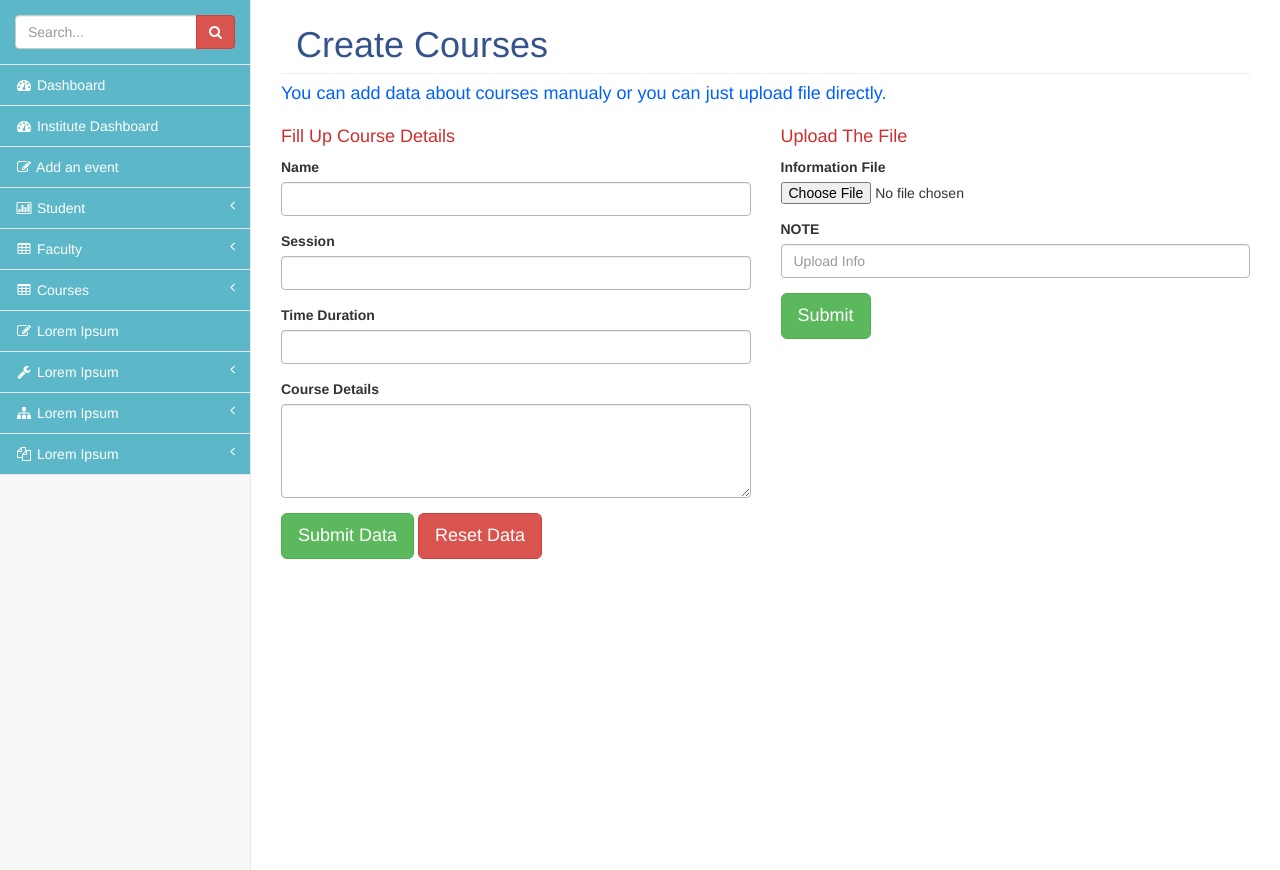
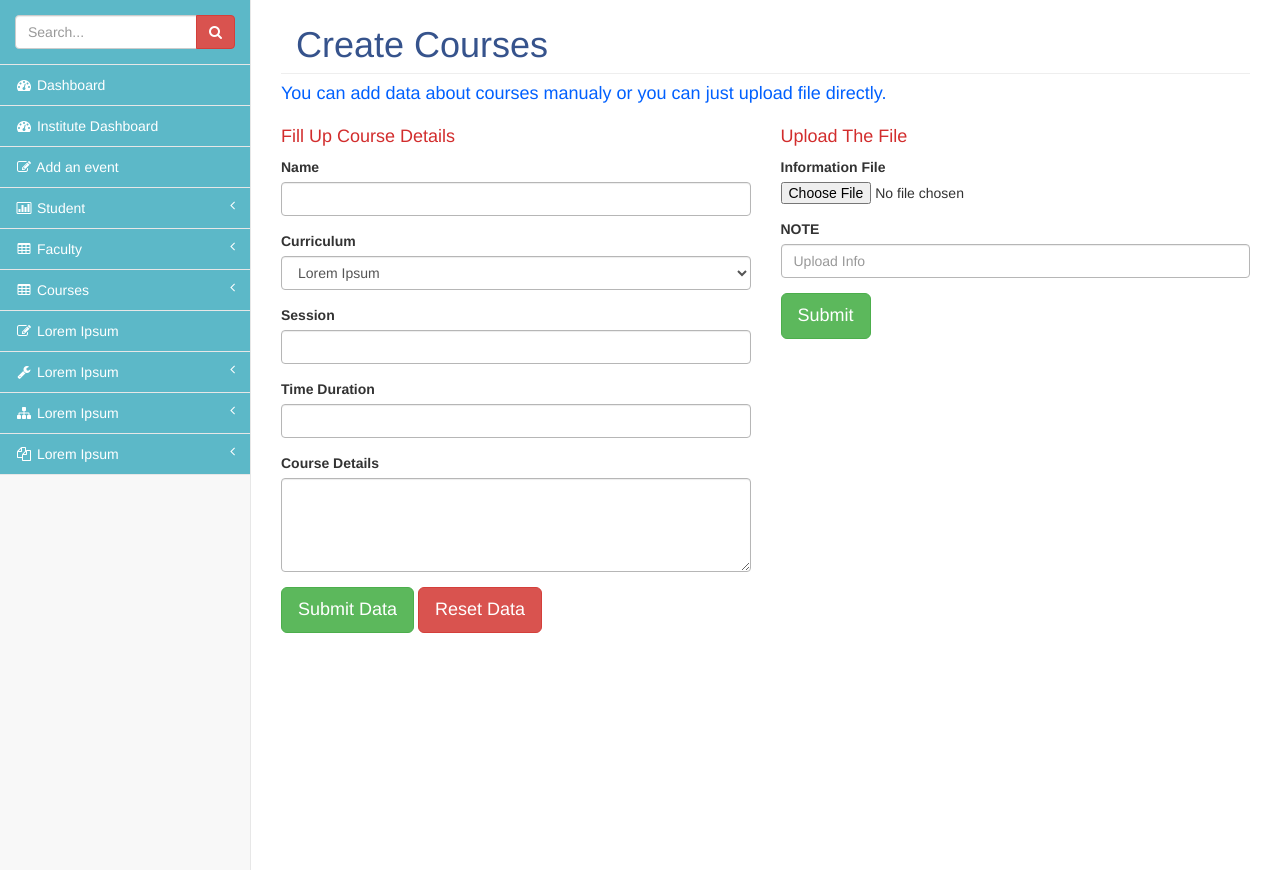
Before and after one commit to vProjects/Edem, a PHP site: page /v-panel/create-course.php in a window 1280 px wide. Shown: the part 51-921 px from the top of the page. Run offline with PHP 8.4, Linux system fonts and the light colour scheme; some libraries are stand-ins or nearby versions.

Commit message:
creating insert pages -anand

```diff
--- a/v-panel/create-course.php
+++ b/v-panel/create-course.php
@@ -20,6 +20,16 @@
             	<div class="form-group">
                     <label class="cs_form_label">Name</label>
                     <input type="text" class="form-control cs_form_textbox">
+                </div>
+                <div class="form-group">
+                    <label class="cs_form_label">Curriculum</label>
+                    <select name="" class="form-control cs_form_textbox">
+                    	<option value="">Lorem Ipsum</option>
+                    	<option value="">Lorem Ipsum</option>
+                    	<option value="">Lorem Ipsum</option>
+                    	<option value="">Lorem Ipsum</option>
+                    	<option value="">Lorem Ipsum</option>
+                    </select>
                 </div>
                 <div class="form-group">
                     <label class="cs_form_label">Session</label>
```
